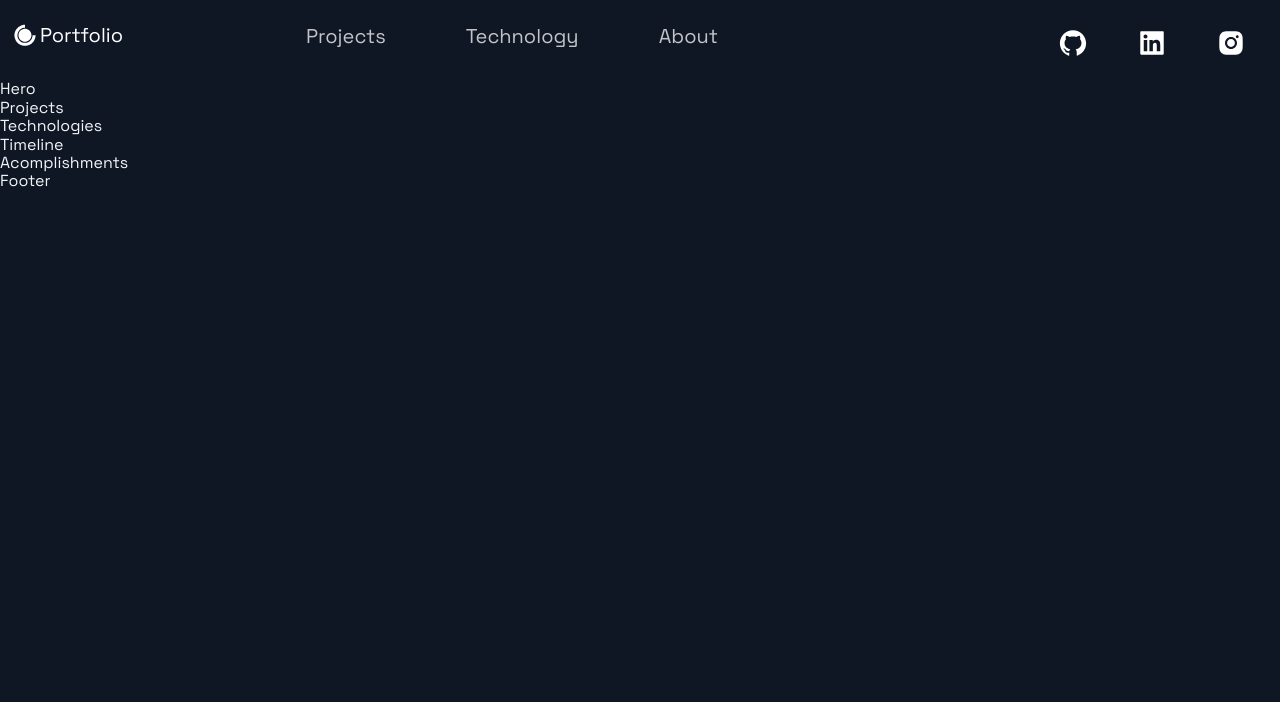
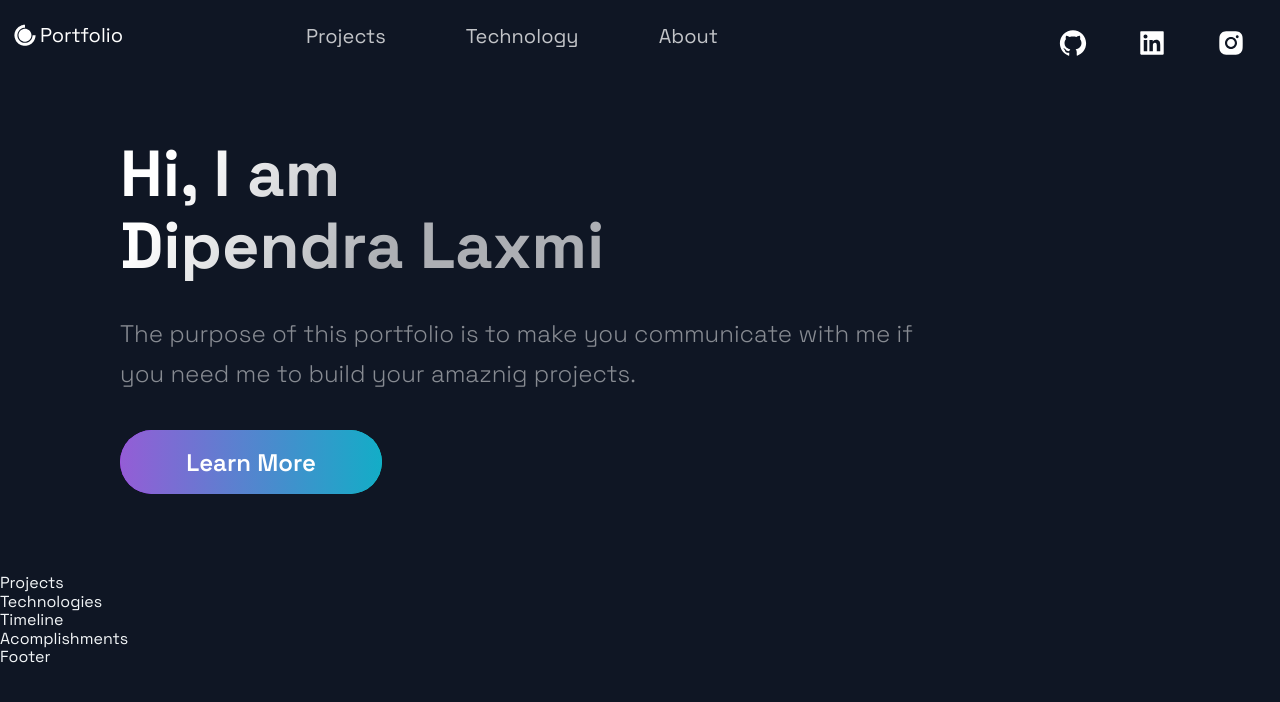
Before and after one commit to dealbisac/perfect-portfolio, a Next.js app: page / in a window 1280 px wide. Shown: the top 702 px of the page. Built offline with nearby package versions, Linux system fonts and the light colour scheme.

Commit message:
feat:create hero section

```diff
--- a/src/components/Hero/Hero.js
+++ b/src/components/Hero/Hero.js
@@ -1,3 +1,4 @@
+import Link from 'next/link';
 import React from 'react';
 
 import { Section, SectionText, SectionTitle } from '../../styles/GlobalComponents';
@@ -5,9 +6,20 @@ import Button from '../../styles/GlobalComponents/Button';
 import { LeftSection } from './HeroStyles';
 
 const Hero = (props) => (
-  <div>
-    Hero
-  </div>
+ <Section row nopadding>
+   <LeftSection>
+     <SectionTitle main center>
+       Hi, I am <br/>
+       Dipendra Laxmi
+     </SectionTitle>
+     <SectionText>
+       The purpose of this portfolio is to make you communicate with me if you need me to build your amaznig projects.
+     </SectionText>
+     <Button onClick={() => window.open('https://dipendrachand.com.np', '_blank')}>
+       Learn More
+     </Button>
+   </LeftSection>
+  </Section>
 );
 
 export default Hero;
```
